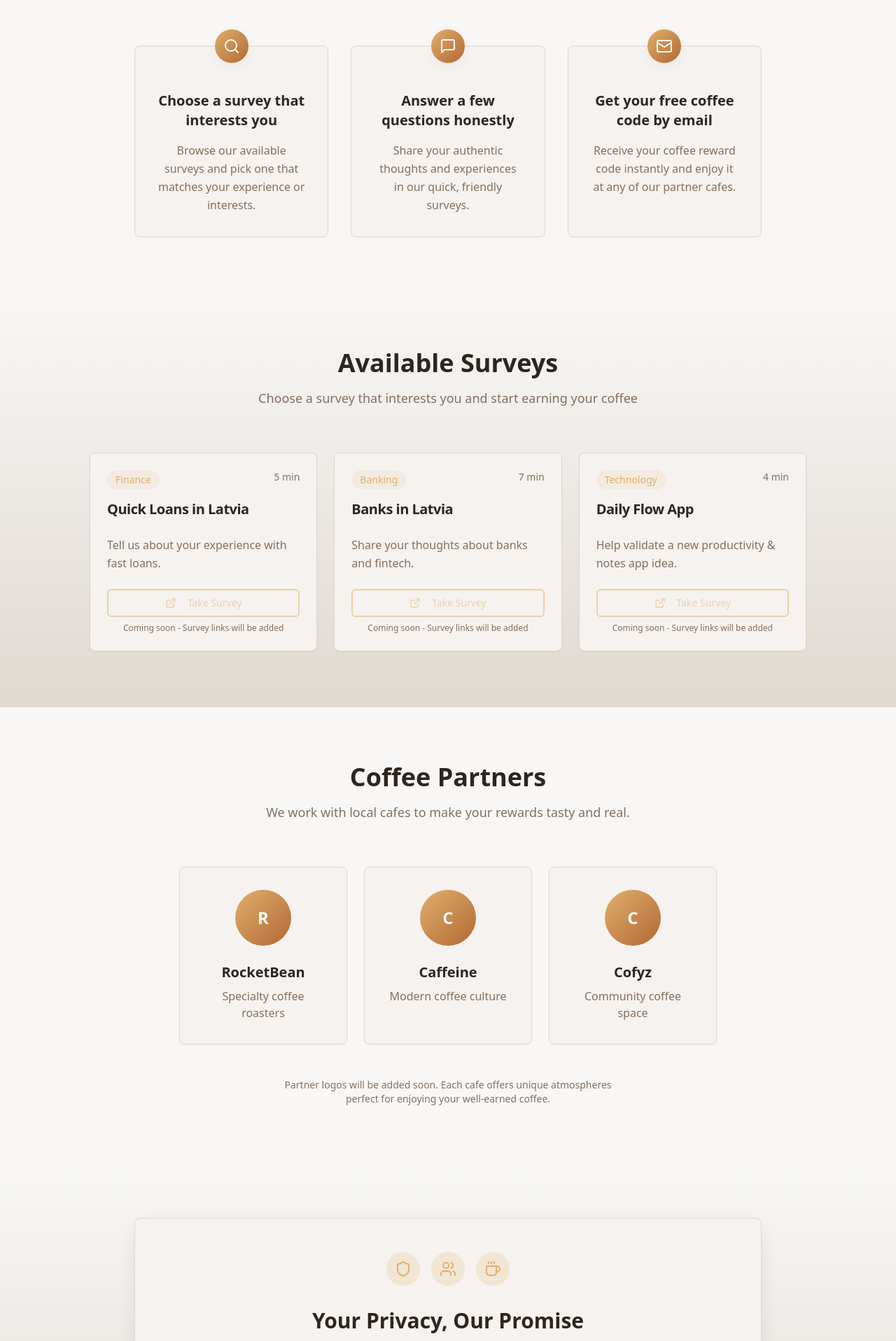
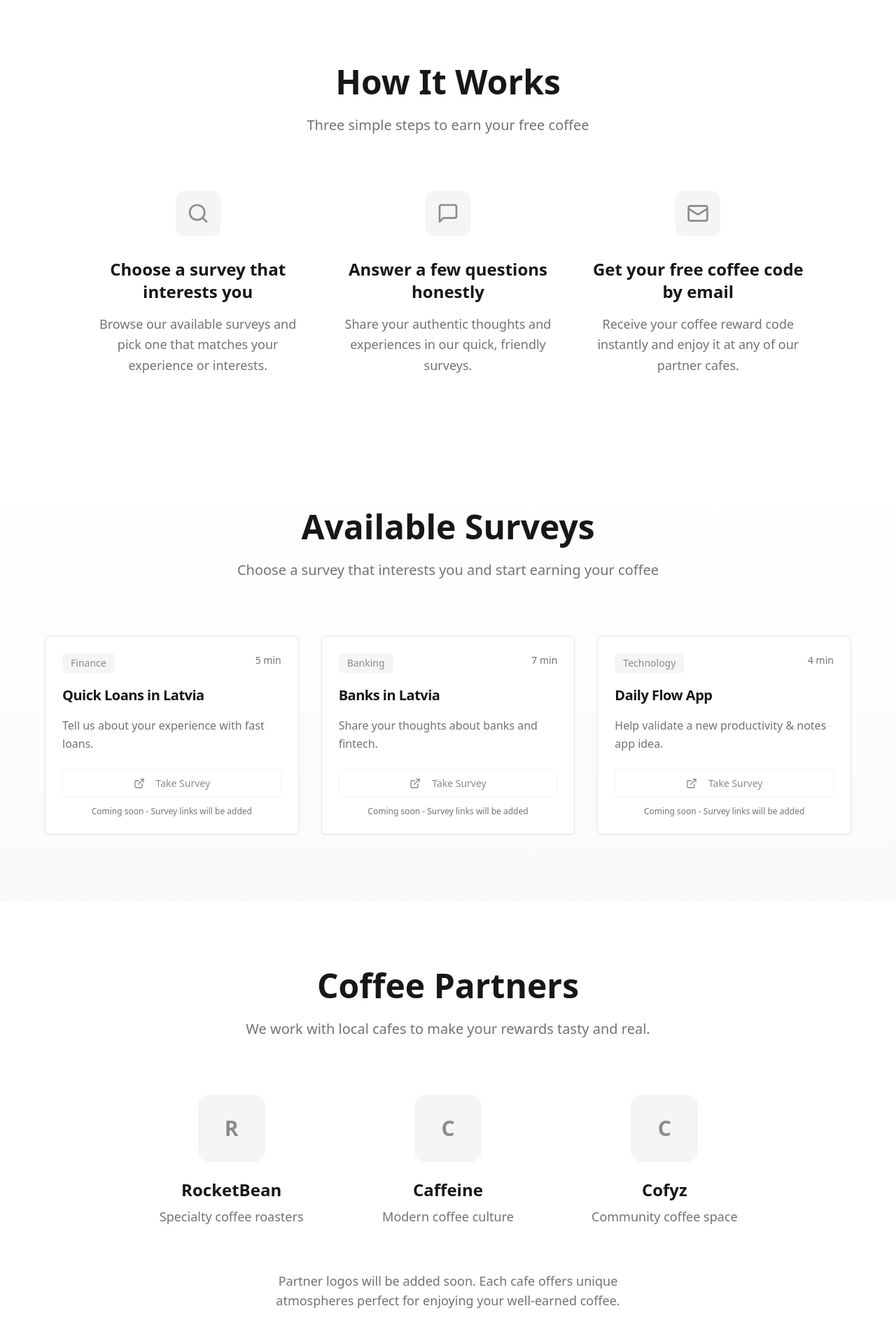
Before and after one commit to ruslansmelniks/coffee-for-opinions, a React (Vite) app: page / in a window 1280 px wide. Shown: the part 803-2720 px from the top of the page at 70% size. Built offline with nearby package versions, Linux system fonts and the light colour scheme.

Commit message:
Refactor: Rebuild page in Notion style

```diff
--- a/src/components/HowItWorks.tsx
+++ b/src/components/HowItWorks.tsx
@@ -21,39 +21,37 @@ const steps = [
 
 export const HowItWorks = () => {
   return (
-    <section className="py-20 bg-background">
+    <section className="py-24 bg-background">
       <div className="container px-4">
-        <div className="text-center mb-16">
-          <h2 className="text-4xl font-bold text-foreground mb-4">
+        <div className="text-center mb-20">
+          <h2 className="text-5xl font-bold text-foreground mb-6">
             How It Works
           </h2>
-          <p className="text-lg text-muted-foreground max-w-2xl mx-auto">
+          <p className="text-xl text-muted-foreground max-w-2xl mx-auto">
             Three simple steps to earn your free coffee
           </p>
         </div>
 
-        <div className="grid md:grid-cols-3 gap-8 max-w-4xl mx-auto">
+        <div className="grid md:grid-cols-3 gap-12 max-w-5xl mx-auto">
           {steps.map((step, index) => {
             const IconComponent = step.icon;
             return (
-              <Card key={index} className="relative group hover:shadow-warm transition-all duration-300">
-                <CardContent className="p-8 text-center">
-                  <div className="absolute -top-6 left-1/2 transform -translate-x-1/2">
-                    <div className="w-12 h-12 bg-gradient-warm rounded-full flex items-center justify-center shadow-soft">
-                      <IconComponent className="h-6 w-6 text-primary-foreground" />
+              <div key={index} className="text-center group">
+                <div className="mb-8">
+                  <div className="w-16 h-16 bg-notion-light-gray rounded-xl flex items-center justify-center mx-auto group-hover:bg-notion-hover transition-colors">
+                    <IconComponent className="h-8 w-8 text-notion-gray" />
                   </div>
                 </div>
 
-                  <div className="mt-8">
-                    <h3 className="text-xl font-semibold text-foreground mb-4">
+                <div className="space-y-4">
+                  <h3 className="text-2xl font-semibold text-foreground">
                     {step.title}
                   </h3>
-                    <p className="text-muted-foreground leading-relaxed">
+                  <p className="text-lg text-muted-foreground leading-relaxed">
                     {step.description}
                   </p>
                 </div>
-                </CardContent>
-              </Card>
+              </div>
             );
           })}
         </div>
--- a/src/components/PartnersSection.tsx
+++ b/src/components/PartnersSection.tsx
@@ -17,41 +17,42 @@ const partners = [
 
 export const PartnersSection = () => {
   return (
-    <section className="py-20 bg-background">
+    <section className="py-24 bg-background">
       <div className="container px-4">
-        <div className="text-center mb-16">
-          <h2 className="text-4xl font-bold text-foreground mb-4">
+        <div className="text-center mb-20">
+          <h2 className="text-5xl font-bold text-foreground mb-6">
             Coffee Partners
           </h2>
-          <p className="text-lg text-muted-foreground max-w-2xl mx-auto">
+          <p className="text-xl text-muted-foreground max-w-2xl mx-auto">
             We work with local cafes to make your rewards tasty and real.
           </p>
         </div>
 
-        <div className="grid md:grid-cols-3 gap-6 max-w-3xl mx-auto">
+        <div className="grid md:grid-cols-3 gap-8 max-w-4xl mx-auto">
           {partners.map((partner, index) => (
-            <Card key={index} className="group hover:shadow-soft transition-all duration-300">
-              <CardContent className="p-8 text-center">
-                {/* Placeholder for partner logos */}
-                <div className="w-20 h-20 bg-gradient-warm rounded-full mx-auto mb-6 flex items-center justify-center">
-                  <span className="text-2xl font-bold text-primary-foreground">
+            <div key={index} className="text-center group">
+              <div className="mb-6">
+                <div className="w-24 h-24 bg-notion-light-gray rounded-2xl mx-auto flex items-center justify-center group-hover:bg-notion-hover transition-colors">
+                  <span className="text-3xl font-bold text-notion-gray">
                     {partner.name.charAt(0)}
                   </span>
                 </div>
+              </div>
 
-                <h3 className="text-xl font-semibold text-foreground mb-2">
+              <div className="space-y-2">
+                <h3 className="text-2xl font-semibold text-foreground">
                   {partner.name}
                 </h3>
-                <p className="text-muted-foreground">
+                <p className="text-lg text-muted-foreground">
                   {partner.description}
                 </p>
-              </CardContent>
-            </Card>
+              </div>
+            </div>
           ))}
         </div>
 
-        <div className="text-center mt-12">
-          <p className="text-sm text-muted-foreground max-w-lg mx-auto">
+        <div className="text-center mt-16">
+          <p className="text-lg text-muted-foreground max-w-lg mx-auto">
             Partner logos will be added soon. Each cafe offers unique atmospheres
             perfect for enjoying your well-earned coffee.
           </p>
--- a/src/components/SurveysSection.tsx
+++ b/src/components/SurveysSection.tsx
@@ -25,46 +25,46 @@ const surveys = [
 
 export const SurveysSection = () => {
   return (
-    <section id="surveys" className="py-20 bg-gradient-coffee">
+    <section id="surveys" className="py-24 bg-gradient-subtle">
       <div className="container px-4">
-        <div className="text-center mb-16">
-          <h2 className="text-4xl font-bold text-foreground mb-4">
+        <div className="text-center mb-20">
+          <h2 className="text-5xl font-bold text-foreground mb-6">
             Available Surveys
           </h2>
-          <p className="text-lg text-muted-foreground max-w-2xl mx-auto">
+          <p className="text-xl text-muted-foreground max-w-2xl mx-auto">
             Choose a survey that interests you and start earning your coffee
           </p>
         </div>
 
-        <div className="grid md:grid-cols-3 gap-6 max-w-5xl mx-auto">
+        <div className="grid md:grid-cols-3 gap-8 max-w-6xl mx-auto">
           {surveys.map((survey, index) => (
-            <Card key={index} className="group hover:shadow-warm transition-all duration-300 hover:-translate-y-1">
-              <CardHeader>
-                <div className="flex justify-between items-start mb-2">
-                  <span className="text-sm font-medium text-coffee-accent bg-coffee-accent/10 px-3 py-1 rounded-full">
+            <Card key={index} className="group hover:shadow-soft transition-all duration-200 border border-border">
+              <CardHeader className="pb-4">
+                <div className="flex justify-between items-start mb-3">
+                  <span className="text-sm font-medium text-notion-gray bg-notion-light-gray px-3 py-1 rounded-md">
                     {survey.category}
                   </span>
                   <span className="text-sm text-muted-foreground">
                     {survey.estimatedTime}
                   </span>
                 </div>
-                <CardTitle className="text-xl text-foreground group-hover:text-coffee-warm transition-colors">
+                <CardTitle className="text-xl font-semibold text-foreground group-hover:text-notion-text transition-colors">
                   {survey.title}
                 </CardTitle>
               </CardHeader>
-              <CardContent>
+              <CardContent className="pt-0">
                 <p className="text-muted-foreground mb-6 leading-relaxed">
                   {survey.description}
                 </p>
                 <Button
-                  variant="coffee-outline"
+                  variant="notion-outline"
                   className="w-full"
                   disabled
                 >
                   <ExternalLink className="h-4 w-4 mr-2" />
                   Take Survey
                 </Button>
-                <p className="text-xs text-muted-foreground mt-2 text-center">
+                <p className="text-xs text-muted-foreground mt-3 text-center">
                   Coming soon - Survey links will be added
                 </p>
               </CardContent>
--- a/src/components/TrustSection.tsx
+++ b/src/components/TrustSection.tsx
@@ -3,51 +3,49 @@ import { Shield, Users, Coffee } from "lucide-react";
 
 export const TrustSection = () => {
   return (
-    <section className="py-20 bg-gradient-coffee">
+    <section className="py-24 bg-gradient-subtle">
       <div className="container px-4">
-        <div className="max-w-4xl mx-auto">
-          <Card className="shadow-warm">
-            <CardContent className="p-12 text-center">
+        <div className="max-w-4xl mx-auto text-center">
+          <div className="mb-12">
             <div className="flex justify-center mb-8">
-                <div className="flex space-x-4">
-                  <div className="w-12 h-12 bg-coffee-accent/20 rounded-full flex items-center justify-center">
-                    <Shield className="h-6 w-6 text-coffee-accent" />
+              <div className="flex space-x-6">
+                <div className="w-16 h-16 bg-notion-light-gray rounded-2xl flex items-center justify-center">
+                  <Shield className="h-8 w-8 text-notion-gray" />
                 </div>
-                  <div className="w-12 h-12 bg-coffee-accent/20 rounded-full flex items-center justify-center">
-                    <Users className="h-6 w-6 text-coffee-accent" />
+                <div className="w-16 h-16 bg-notion-light-gray rounded-2xl flex items-center justify-center">
+                  <Users className="h-8 w-8 text-notion-gray" />
                 </div>
-                  <div className="w-12 h-12 bg-coffee-accent/20 rounded-full flex items-center justify-center">
-                    <Coffee className="h-6 w-6 text-coffee-accent" />
+                <div className="w-16 h-16 bg-notion-light-gray rounded-2xl flex items-center justify-center">
+                  <Coffee className="h-8 w-8 text-notion-gray" />
                 </div>
               </div>
             </div>
 
-              <h2 className="text-3xl font-bold text-foreground mb-6">
+            <h2 className="text-5xl font-bold text-foreground mb-8">
               Your Privacy, Our Promise
             </h2>
 
-              <p className="text-lg text-muted-foreground leading-relaxed max-w-3xl mx-auto">
+            <p className="text-xl text-muted-foreground leading-relaxed max-w-3xl mx-auto">
               We only ask for your email to send the coffee code. We never sell or share your email.
               One coffee per person – so everyone gets a chance to enjoy.
               Your honest opinions help local businesses improve while you enjoy great coffee.
             </p>
+          </div>
 
-              <div className="grid md:grid-cols-3 gap-6 mt-12">
+          <div className="grid md:grid-cols-3 gap-12 mt-16">
             <div className="text-center">
-                  <div className="text-2xl font-bold text-coffee-accent mb-2">100%</div>
-                  <div className="text-sm text-muted-foreground">Privacy Protected</div>
+              <div className="text-4xl font-bold text-foreground mb-3">100%</div>
+              <div className="text-lg text-muted-foreground">Privacy Protected</div>
             </div>
             <div className="text-center">
-                  <div className="text-2xl font-bold text-coffee-accent mb-2">1</div>
-                  <div className="text-sm text-muted-foreground">Coffee Per Person</div>
+              <div className="text-4xl font-bold text-foreground mb-3">1</div>
+              <div className="text-lg text-muted-foreground">Coffee Per Person</div>
             </div>
             <div className="text-center">
-                  <div className="text-2xl font-bold text-coffee-accent mb-2">3</div>
-                  <div className="text-sm text-muted-foreground">Partner Cafes</div>
+              <div className="text-4xl font-bold text-foreground mb-3">3</div>
+              <div className="text-lg text-muted-foreground">Partner Cafes</div>
             </div>
           </div>
-            </CardContent>
-          </Card>
         </div>
       </div>
     </section>
--- a/src/components/ui/button.tsx
+++ b/src/components/ui/button.tsx
@@ -18,8 +18,8 @@ const buttonVariants = cva(
           "bg-secondary text-secondary-foreground hover:bg-secondary/80",
         ghost: "hover:bg-accent hover:text-accent-foreground",
         link: "text-primary underline-offset-4 hover:underline",
-        coffee: "bg-gradient-warm text-primary-foreground hover:shadow-glow transition-all duration-300 shadow-soft",
-        "coffee-outline": "border-2 border-coffee-accent bg-transparent text-coffee-accent hover:bg-coffee-accent hover:text-primary-foreground transition-all duration-300",
+        notion: "bg-primary text-primary-foreground hover:bg-primary/90 transition-colors",
+        "notion-outline": "border border-border bg-transparent text-foreground hover:bg-notion-hover transition-colors",
       },
       size: {
         default: "h-10 px-4 py-2",
--- a/src/index.css
+++ b/src/index.css
@@ -8,51 +8,50 @@ All colors MUST be HSL.
 
 @layer base {
   :root {
-    /* Coffee-inspired warm palette */
-    --background: 30 15% 97%;
-    --foreground: 25 20% 15%;
+    /* Notion-inspired clean palette */
+    --background: 0 0% 100%;
+    --foreground: 0 0% 9%;
 
-    --card: 28 25% 95%;
-    --card-foreground: 25 20% 15%;
+    --card: 0 0% 100%;
+    --card-foreground: 0 0% 9%;
 
-    --popover: 28 25% 95%;
-    --popover-foreground: 25 20% 15%;
+    --popover: 0 0% 100%;
+    --popover-foreground: 0 0% 9%;
 
-    --primary: 25 45% 25%;
-    --primary-foreground: 30 15% 97%;
+    --primary: 0 0% 9%;
+    --primary-foreground: 0 0% 98%;
 
-    --secondary: 30 20% 85%;
-    --secondary-foreground: 25 35% 20%;
+    --secondary: 0 0% 96%;
+    --secondary-foreground: 0 0% 9%;
 
-    --muted: 30 15% 90%;
-    --muted-foreground: 25 15% 45%;
+    --muted: 0 0% 96%;
+    --muted-foreground: 0 0% 45%;
 
-    --accent: 35 65% 65%;
-    --accent-foreground: 25 20% 15%;
+    --accent: 0 0% 96%;
+    --accent-foreground: 0 0% 9%;
 
     --destructive: 0 84.2% 60.2%;
-    --destructive-foreground: 30 15% 97%;
+    --destructive-foreground: 0 0% 98%;
 
-    --border: 30 20% 85%;
-    --input: 30 20% 88%;
-    --ring: 25 45% 25%;
+    --border: 0 0% 90%;
+    --input: 0 0% 90%;
+    --ring: 0 0% 9%;
 
-    /* Coffee theme specific colors */
-    --coffee-brown: 25 45% 25%;
-    --coffee-light: 30 30% 75%;
-    --coffee-cream: 35 25% 90%;
-    --coffee-accent: 35 65% 65%;
-    --coffee-warm: 25 55% 45%;
+    /* Notion theme specific colors */
+    --notion-gray: 0 0% 55%;
+    --notion-light-gray: 0 0% 96%;
+    --notion-blue: 214 100% 59%;
+    --notion-hover: 0 0% 98%;
+    --notion-text: 0 0% 9%;
 
-    /* Gradients */
-    --gradient-warm: linear-gradient(135deg, hsl(35 65% 65%), hsl(25 55% 45%));
-    --gradient-coffee: linear-gradient(180deg, hsl(30 15% 97%), hsl(30 20% 85%));
-    --gradient-hero: linear-gradient(135deg, hsl(30 15% 97%) 0%, hsl(30 20% 85%) 100%);
+    /* Clean gradients */
+    --gradient-subtle: linear-gradient(180deg, hsl(0 0% 100%), hsl(0 0% 98%));
+    --gradient-clean: linear-gradient(135deg, hsl(0 0% 100%) 0%, hsl(0 0% 96%) 100%);
 
-    /* Shadows */
-    --shadow-soft: 0 4px 20px -8px hsl(25 45% 25% / 0.15);
-    --shadow-warm: 0 8px 30px -10px hsl(25 45% 25% / 0.2);
-    --shadow-glow: 0 0 40px hsl(35 65% 65% / 0.3);
+    /* Minimal shadows */
+    --shadow-subtle: 0 1px 2px 0 hsl(0 0% 0% / 0.05);
+    --shadow-soft: 0 4px 6px -1px hsl(0 0% 0% / 0.1);
+    --shadow-clean: 0 10px 15px -3px hsl(0 0% 0% / 0.1);
 
     --radius: 0.5rem;
 
@@ -74,46 +73,45 @@ All colors MUST be HSL.
   }
 
   .dark {
-    /* Dark mode with coffee warmth */
-    --background: 25 25% 8%;
-    --foreground: 30 15% 95%;
+    /* Notion dark mode */
+    --background: 0 0% 9%;
+    --foreground: 0 0% 98%;
 
-    --card: 25 25% 10%;
-    --card-foreground: 30 15% 95%;
+    --card: 0 0% 9%;
+    --card-foreground: 0 0% 98%;
 
-    --popover: 25 25% 10%;
-    --popover-foreground: 30 15% 95%;
+    --popover: 0 0% 9%;
+    --popover-foreground: 0 0% 98%;
 
-    --primary: 35 65% 65%;
-    --primary-foreground: 25 25% 8%;
+    --primary: 0 0% 98%;
+    --primary-foreground: 0 0% 9%;
 
-    --secondary: 25 20% 15%;
-    --secondary-foreground: 30 15% 95%;
+    --secondary: 0 0% 14%;
+    --secondary-foreground: 0 0% 98%;
 
-    --muted: 25 20% 15%;
-    --muted-foreground: 30 10% 65%;
+    --muted: 0 0% 14%;
+    --muted-foreground: 0 0% 64%;
 
-    --accent: 35 65% 65%;
-    --accent-foreground: 25 25% 8%;
+    --accent: 0 0% 14%;
+    --accent-foreground: 0 0% 98%;
 
     --destructive: 0 62.8% 30.6%;
-    --destructive-foreground: 30 15% 95%;
+    --destructive-foreground: 0 0% 98%;
 
-    --border: 25 20% 15%;
-    --input: 25 20% 15%;
-    --ring: 35 65% 65%;
+    --border: 0 0% 14%;
+    --input: 0 0% 14%;
+    --ring: 0 0% 83%;
 
-    /* Dark mode coffee colors */
-    --coffee-brown: 35 65% 65%;
-    --coffee-light: 25 20% 25%;
-    --coffee-cream: 25 25% 12%;
-    --coffee-accent: 35 65% 65%;
-    --coffee-warm: 35 55% 55%;
+    /* Dark mode notion colors */
+    --notion-gray: 0 0% 64%;
+    --notion-light-gray: 0 0% 14%;
+    --notion-blue: 214 100% 59%;
+    --notion-hover: 0 0% 11%;
+    --notion-text: 0 0% 98%;
 
     /* Dark gradients */
-    --gradient-warm: linear-gradient(135deg, hsl(35 65% 65%), hsl(25 45% 35%));
-    --gradient-coffee: linear-gradient(180deg, hsl(25 25% 8%), hsl(25 20% 15%));
-    --gradient-hero: linear-gradient(135deg, hsl(25 25% 8%) 0%, hsl(25 20% 15%) 100%);
+    --gradient-subtle: linear-gradient(180deg, hsl(0 0% 9%), hsl(0 0% 11%));
+    --gradient-clean: linear-gradient(135deg, hsl(0 0% 9%) 0%, hsl(0 0% 14%) 100%);
     --sidebar-background: 240 5.9% 10%;
     --sidebar-foreground: 240 4.8% 95.9%;
     --sidebar-primary: 224.3 76.3% 48%;
--- a/tailwind.config.ts
+++ b/tailwind.config.ts
@@ -52,12 +52,12 @@ export default {
 					DEFAULT: 'hsl(var(--card))',
 					foreground: 'hsl(var(--card-foreground))'
 				},
-				coffee: {
-					brown: 'hsl(var(--coffee-brown))',
-					light: 'hsl(var(--coffee-light))',
-					cream: 'hsl(var(--coffee-cream))',
-					accent: 'hsl(var(--coffee-accent))',
-					warm: 'hsl(var(--coffee-warm))'
+				notion: {
+					gray: 'hsl(var(--notion-gray))',
+					'light-gray': 'hsl(var(--notion-light-gray))',
+					blue: 'hsl(var(--notion-blue))',
+					hover: 'hsl(var(--notion-hover))',
+					text: 'hsl(var(--notion-text))'
 				},
 				sidebar: {
 					DEFAULT: 'hsl(var(--sidebar-background))',
@@ -71,14 +71,13 @@ export default {
 				}
 			},
 			backgroundImage: {
-				'gradient-warm': 'var(--gradient-warm)',
-				'gradient-coffee': 'var(--gradient-coffee)',
-				'gradient-hero': 'var(--gradient-hero)'
+				'gradient-subtle': 'var(--gradient-subtle)',
+				'gradient-clean': 'var(--gradient-clean)'
 			},
 			boxShadow: {
+				'subtle': 'var(--shadow-subtle)',
 				'soft': 'var(--shadow-soft)',
-				'warm': 'var(--shadow-warm)',
-				'glow': 'var(--shadow-glow)'
+				'clean': 'var(--shadow-clean)'
 			},
 			borderRadius: {
 				lg: 'var(--radius)',
```
Also changed, not shown: src/components/Footer.tsx (+14 -17 lines), src/components/HeroSection.tsx (+20 -30 lines). Lines whose indentation alone changed are shown as unchanged.
